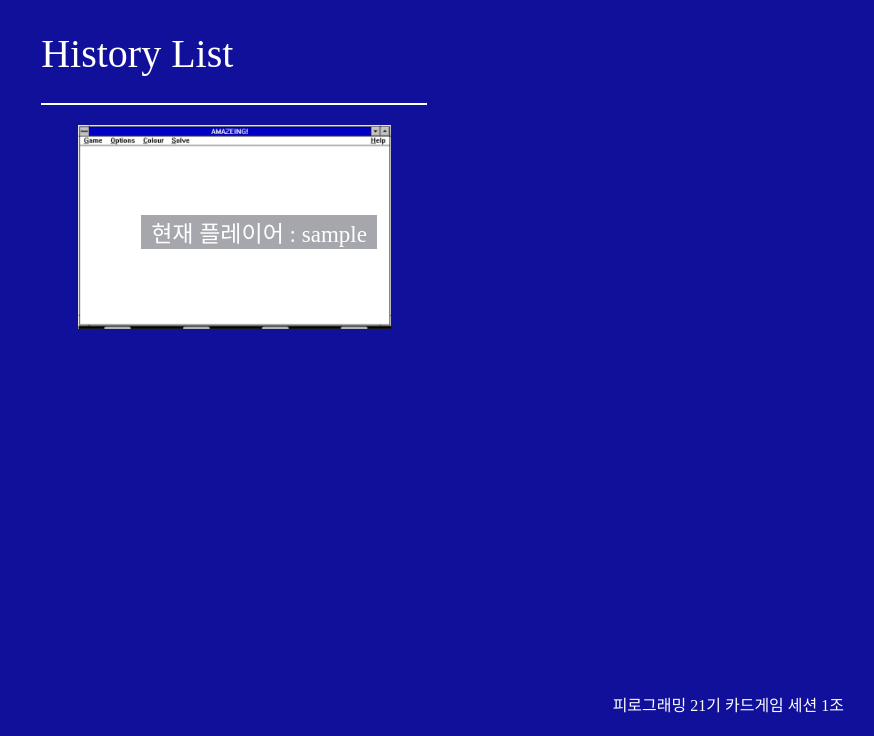
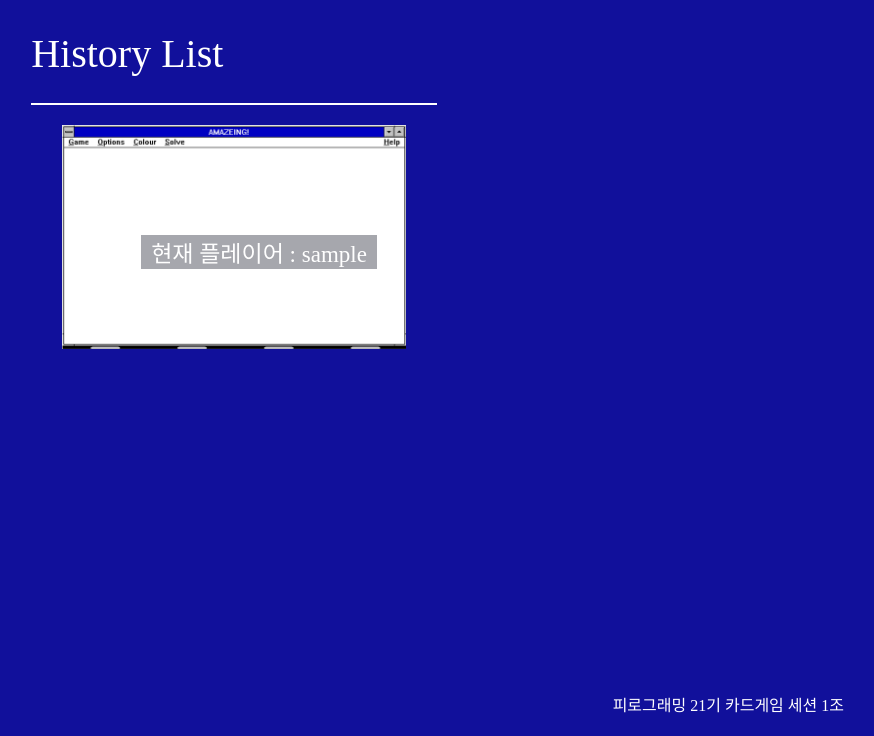
Before and after one commit to Pirogramming-21/Piro21_CardGame_01, a Django app: page /game/history/ in a window 1280 px wide. Shown: the part 64-800 px from the top of the page, without its empty margins (406-1280 px from the left). Run offline with Django 4.2, Linux system fonts and the light colour scheme; the visitor is signed in with stand-in values (Sample User, id 1); data that the repository does not hold is empty; some web fonts are replaced.

Commit message:
[feat] maincss 수정

```diff
--- a/static/css/history.css
+++ b/static/css/history.css
@@ -37,7 +37,7 @@
 
 #game_bg__container{
     margin-top: 20px;
-    padding: 30px 50px;
+    padding: 50px 60px;
     padding-bottom: 30px;
     background-image: url(../images/game_background.jpg);
     background-size :  contain;
@@ -62,13 +62,16 @@
     padding-left: 85px;
     padding-right:125px;
 }
-
+ul {
+    padding: 0;
+}
 li {
     list-style: none;
     display: flex;
     align-items: center;
     justify-content: space-between;
     margin-bottom: 20px;
+    gap: 5px;
 }
 
 #history_list_sum li a {
```
